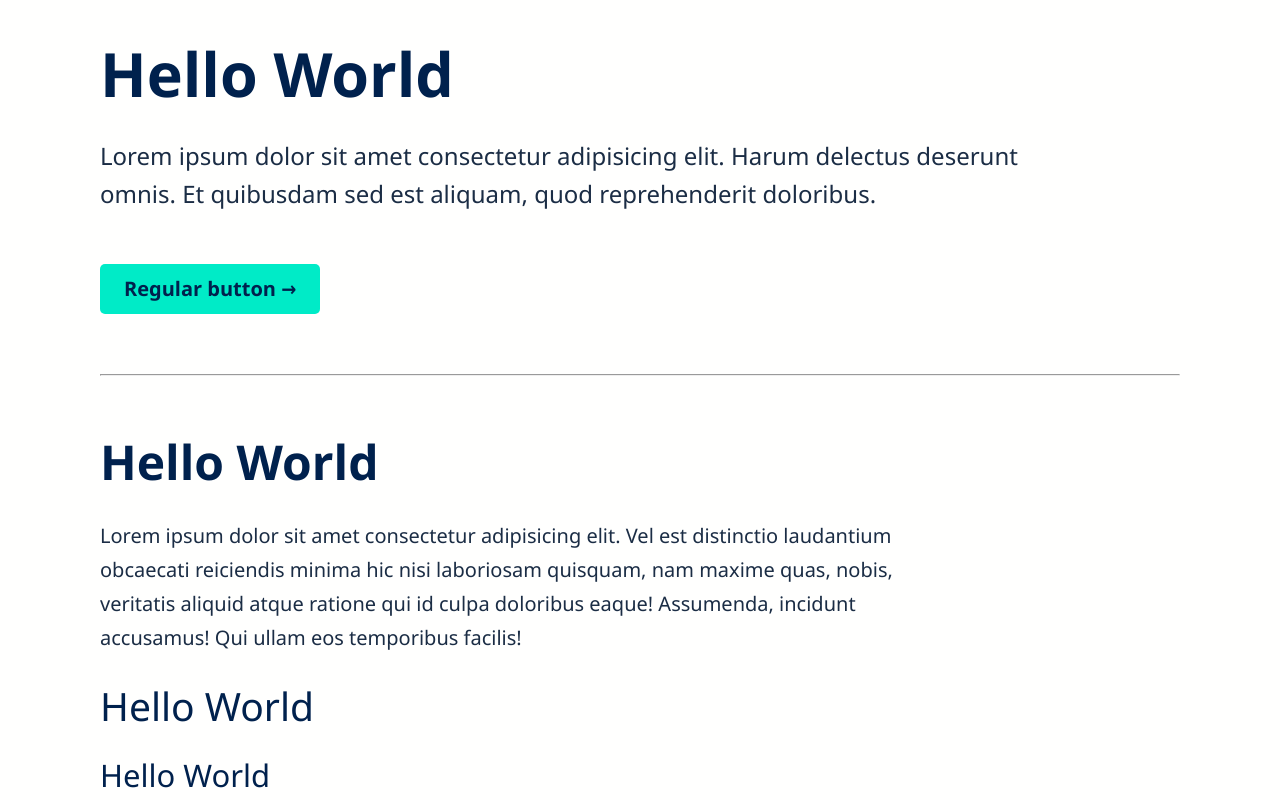
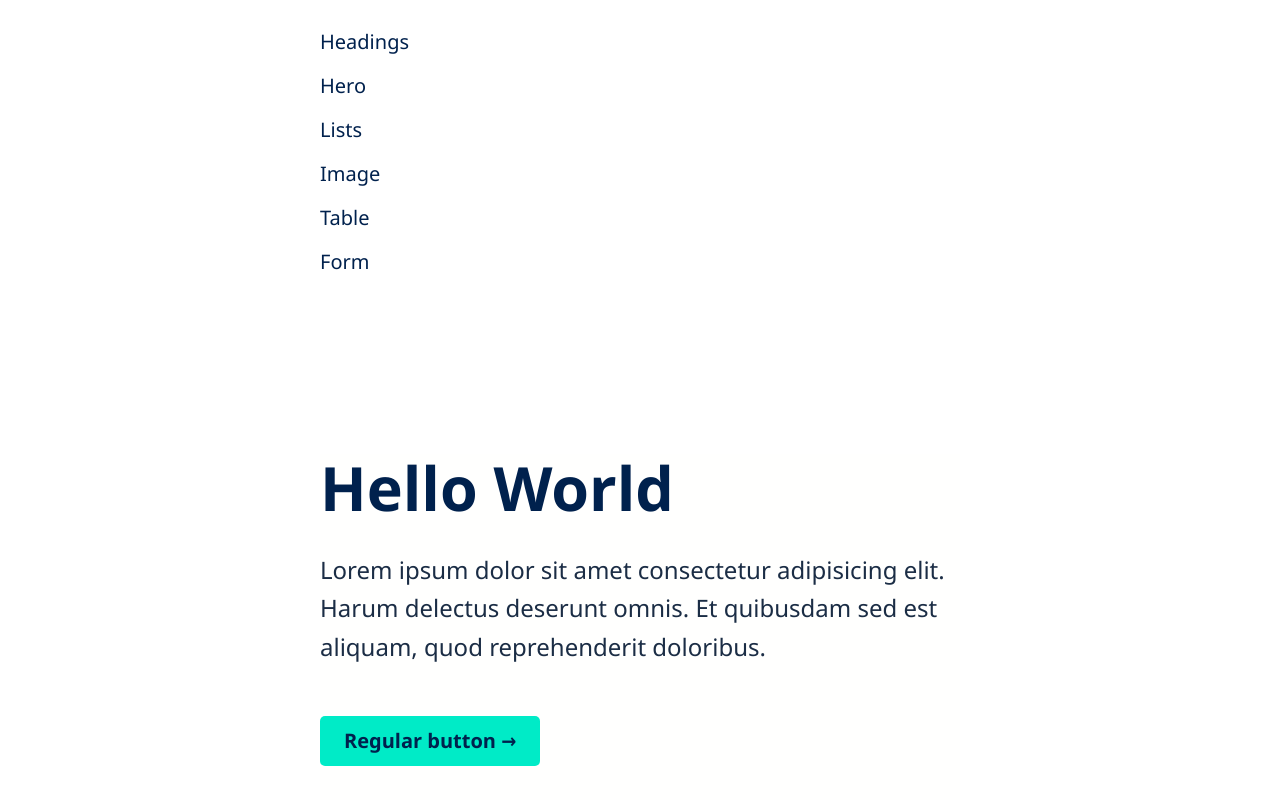
Before and after one commit to kom42ec/css-sandbox, a plain HTML site: page index.html in a window 1280 px wide. Shown: the top 800 px of the page. Drawn offline with Linux system fonts and the light colour scheme.

Commit message:
nav added

```diff
--- a/index.html
+++ b/index.html
@@ -12,28 +12,48 @@
     <title>Default Starter</title>
   </head>
   <body>
+    <header>
+      <nav class="navigation">
+        <ul class="nav-list">
+          <li><a href="#headings">Headings</a></li>
+          <li><a href="#hero">Hero</a></li>
+          <li><a href="#lists">Lists</a></li>
+          <li><a href="#image">Image</a></li>
+          <li><a href="#table">Table</a></li>
+          <li><a href="#form">Form</a></li>
+        </ul>
+      </nav>
+    </header>
     <section class="light">
+      <div id="hero">
         <h1>Hello World</h1>
         <p class="subtitle">
-        Lorem ipsum dolor sit amet consectetur adipisicing elit. Harum delectus
-        deserunt omnis. Et quibusdam sed est aliquam, quod reprehenderit
-        doloribus.
+          Lorem ipsum dolor sit amet consectetur adipisicing elit. Harum
+          delectus deserunt omnis. Et quibusdam sed est aliquam, quod
+          reprehenderit doloribus.
         </p>
         <a href="#" class="btn btn-light">Regular button &rarr;</a>
+      </div>
+
       <hr />
+      <div id="headings">
         <h2>Hello World</h2>
         <p>
           Lorem ipsum dolor sit amet consectetur adipisicing elit. Vel est
           distinctio laudantium obcaecati reiciendis minima hic nisi laboriosam
-        quisquam, nam maxime quas, nobis, veritatis aliquid atque ratione qui id
-        culpa doloribus eaque! Assumenda, incidunt accusamus! Qui ullam eos
+          quisquam, nam maxime quas, nobis, veritatis aliquid atque ratione qui
+          id culpa doloribus eaque! Assumenda, incidunt accusamus! Qui ullam eos
           temporibus facilis!
         </p>
         <h3>Hello World</h3>
         <h4>Hello World</h4>
         <h5>Hello World</h5>
         <small>The quick brown fox jumps over the lazy dog </small>
+      </div>
+
       <hr />
+
+      <div id="lists">
         <ul>
           <li>Flour</li>
           <li>Sugar</li>
@@ -51,14 +71,19 @@
           <li>Frost</li>
           <li>Eat</li>
         </ol>
+      </div>
+
       <hr />
+      <div id="image">
         <img
           class="img img-light"
           src="setuplight.jpg"
           alt="code image"
           loading="lazy"
         />
+      </div>
       <hr />
+      <div id="table">
         <table>
           <thead>
             <tr>
@@ -100,8 +125,10 @@
             </tr>
           </tbody>
         </table>
+      </div>
       <hr />
       <!-- FORM ELEMENT -->
+      <div id="form">
         <form action="">
           <div>
             <label for="name">Name</label>
@@ -154,14 +181,25 @@
               checked
             />
             Standard
-          <input type="radio" name="membership" value="super" id="membership" />
+            <input
+              type="radio"
+              name="membership"
+              value="super"
+              id="membership"
+            />
             Super
           </div>
           <div>
             <label for="likes">I like...</label>
             <input type="checkbox" name="likes" value="bile" id="likes" />
             Bike
-          <input type="checkbox" name="likes" value="car" id="likes" checked />
+            <input
+              type="checkbox"
+              name="likes"
+              value="car"
+              id="likes"
+              checked
+            />
             Car
             <input type="checkbox" name="likes" value="boat" id="likes" />
             Boat
@@ -170,6 +208,7 @@
           <button type="submit">Submit</button>
           <input type="reset" value="Reset" />
         </form>
+      </div>
     </section>
   </body>
 </html>
--- a/style.css
+++ b/style.css
@@ -1,4 +1,6 @@
 body {
+  width: 50%;
+  margin: 0 auto;
 }
 
 *,
@@ -38,16 +40,43 @@ html {
   /* font-size: 10px; */
   /* 10px / 16px = 0.625 = 62.5% */
   font-size: 62.5%;
+  scroll-behavior: smooth;
   /* font-size: 125%; */
 } /*20px*/
 
 section {
-  padding: 4rem 10rem;
+  /* padding: 4rem 10rem; */
   font-family: var(--bodyFont);
   font-weight: 400;
   line-height: 1.7;
+  margin: 15rem 0;
+}
+header {
+  padding: 2rem 0;
+}
+.nav-list {
+  list-style: none;
+  display: flex;
+  justify-content: space-between;
+  align-items: flex-start;
+  flex-direction: column;
+  gap: 2rem;
+  padding: 0;
 }
 
+.nav-list a:link,
+.nav-link a:visited {
+  font-family: var(--bodyFont);
+  text-decoration: none;
+  color: var(--lightHeadline);
+  transition: all 300ms;
+}
+.nav-list a:hover,
+.nav-link a:active {
+  color: var(--greenColor);
+  border-bottom: 1px solid var(--greenColor);
+  padding-bottom: 2px;
+}
 p {
   font-size: 2rem;
   margin-bottom: 3rem;
@@ -142,8 +171,7 @@ small,
 }
 ul,
 ol {
-  padding: 0;
-  padding-left: 5rem;
+  padding: 0 5rem;
 }
 
 li {
```
Lines whose indentation alone changed are shown as unchanged.
